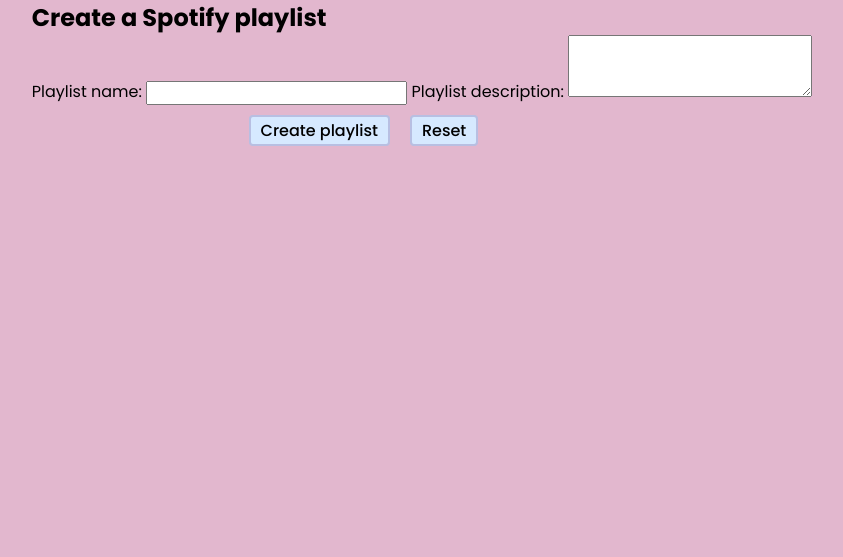
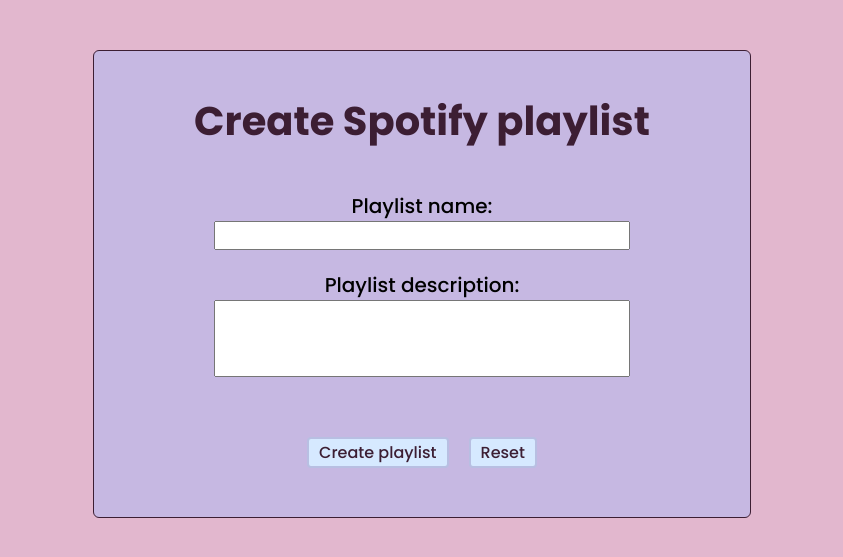
Before and after one commit to neilstephen2001/LastfmToSpotify, a Python web app: template templates/create-playlist.html in a window 1280 px wide. Shown: the top 557 px of the page, without its empty margins (218-1061 px from the left). Run offline with Jinja, Linux system fonts and the light colour scheme; the template is opened without the code that fills it, so the values that code supplies are empty.

Commit message:
homepage
designed the homepage

```diff
--- a/static/style.css
+++ b/static/style.css
@@ -13,21 +13,55 @@
     justify-content: center;
     align-items: center;
 }
-
+.user-input {
+    box-sizing: content-box;
+    align-items: center;
+    justify-content: center;
+    background: #c6b8e2;
+    position: relative;
+    width: 35em;
+    padding: 2.5em 3em;
+    top: 50px;
+    border: 1px solid #3c1e33;
+    border-radius: 6px
+}
 .heading {
     display: flex;
     justify-content: center;
     align-items: center;
-    text-align: center;
     width: 85%;
     height: 120px;
     padding: 50px 50px 0px 50px;
 }
-.heading h2 {
+.heading h2, .user-input h2 {
     font-size: 40px;
-    color: #3c1e33
+    color: #3c1e33;
+    text-align: center;
 }
-
+.form-input {
+    display:flex;
+    width: 100%;
+    align-items: center;
+    flex-direction: column;
+    padding: 20px 20px 50px 20px;
+}
+.form-input label {
+    font-size: 20px;
+    font-weight: 500;
+    margin: 20px 0 0 0;
+}
+.form-input p {
+    font-size: 14px;
+}
+input[type=text], textarea, select {
+    width: 80%;
+    font-size: 16px;
+    font-weight: 500;
+    border-radius: 1px solid #3c1e33;
+}
+textarea {
+    resize: none;
+}
 .playlist {
     width: 85%;
     align-items: center;
@@ -50,7 +84,7 @@
     justify-content: center;
     align-items: center;
     text-align: center;
-    width: 85%;
+    width: 100%;
     height: 50px;
 }
 .buttons button, .buttons input {
@@ -58,9 +92,15 @@
     padding: 1px 10px;
     font-size: 16px;
     font-weight: 500;
-    color: #000000;
+    color: #3c1e33;
     border: 2px solid #b8bfe2;
     background-color: #d6e9ff;
     cursor: pointer;
     border-radius: 4px;
 }
+.buttons button:hover, .buttons input:hover{
+    background-color: #52316b;
+    border: 1px solid #3c1e33;
+    color: #d6e9ff;
+    font-weight: 450;
+}
--- a/templates/create-playlist.html
+++ b/templates/create-playlist.html
@@ -13,7 +13,7 @@
 <body>
     <div class="user-input">
         <form method="POST">
-            <h2 id="form-header">Create a Spotify playlist</h2>
+            <h2 id="form-header">Create Spotify playlist</h2>
             <div class="form-input">
                 <label for="playlist-name">Playlist name:</label>
                 <input type="text" id="playlist-name" name="playlist-name">
```
Also changed, not shown: templates/index.html (+25 -3 lines).
